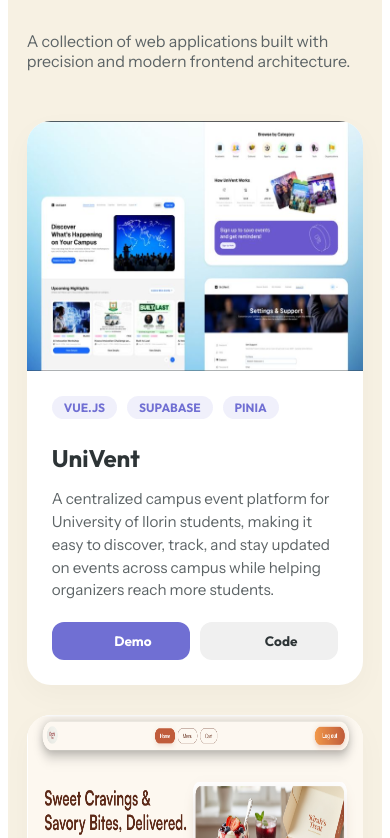
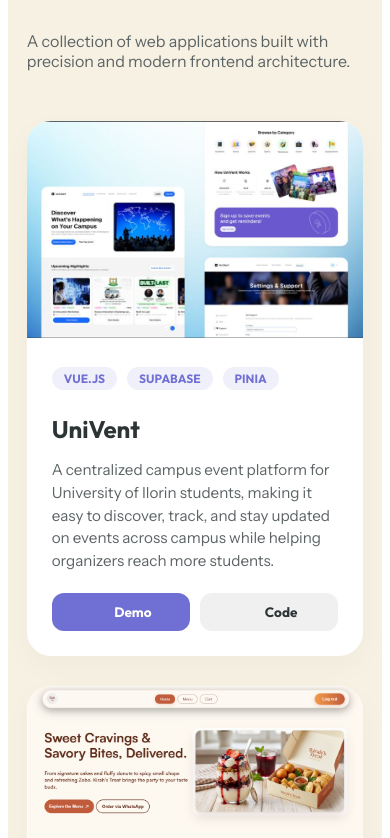
Before and after one commit to M0hamm0d/muhammad-abdussalam-portfolio, a Vue app: page / in a window 390 px wide. Shown: the part 1146-1984 px from the top of the page. Built offline with nearby package versions, Linux system fonts and the light colour scheme; some icons are missing.

Commit message:
new commit

```diff
--- a/src/components/ProjectSections.vue
+++ b/src/components/ProjectSections.vue
@@ -252,8 +252,15 @@
 .project-img {
   width: 100%;
   height: 100%;
-  object-fit: fill;
+  object-fit: cover;
+  object-position: center;
   transition: transform 0.5s ease;
+}
+
+@media (max-width: 768px) {
+  .image-container {
+    height: auto;
+  }
 }
 
 .project-card:hover .project-img {
@@ -322,8 +329,15 @@
 
 .tech-stack {
   display: flex;
+  overflow-x: auto;
   gap: 10px;
   margin-bottom: 15px;
+  scrollbar-width: none; /* Firefox */
+  -ms-overflow-style: none;
+}
+
+.tech-stack::-webkit-scrollbar {
+  display: none;
 }
 
 .tech-stack span {
```
